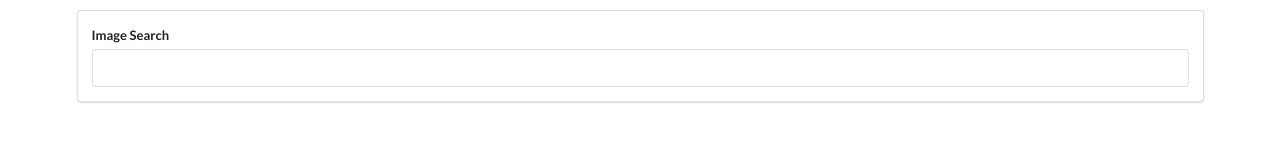
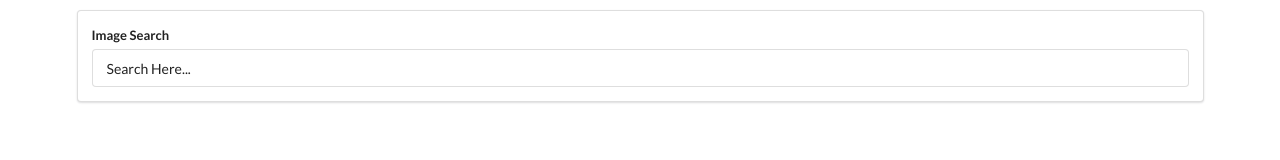
Before and after one commit to singularity-code/React-pics, a React (Create React App) app: page / in a window 1280 px wide. Shown: the top 160 px of the page. Built offline with nearby package versions, Linux system fonts and the light colour scheme.

Commit message:
Controlled Component

```diff
--- a/src/components/SearchBar.js
+++ b/src/components/SearchBar.js
@@ -1,6 +1,9 @@
 import React from "react";
 
+// Controlled Component, This will store all data in the app
+// Which is do not need to access DOM to get the data
 class SearchBar extends React.Component {
+  state = { term: "Search Here..." };
 
   render() {
     return (
@@ -8,7 +11,11 @@
         <form className="ui form">
           <div className="field">
             <label>Image Search</label>
-            <input type="text" onChange={e => console.log(e.target.value)} />
+            <input
+              type="text"
+              value={this.state.term}
+              onChange={e => this.setState({ term: e.target.value })}
+            />
           </div>
         </form>
       </div>
```
